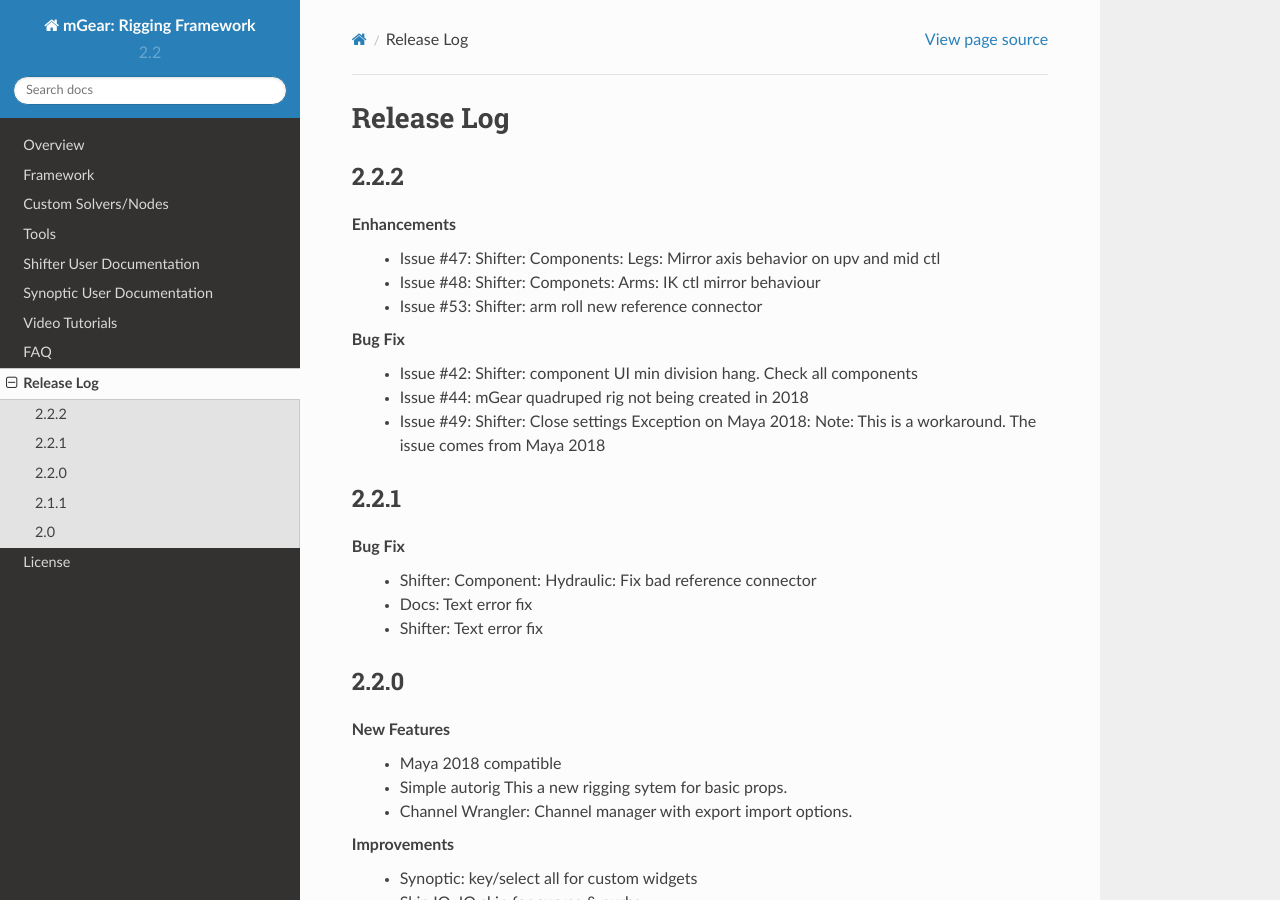
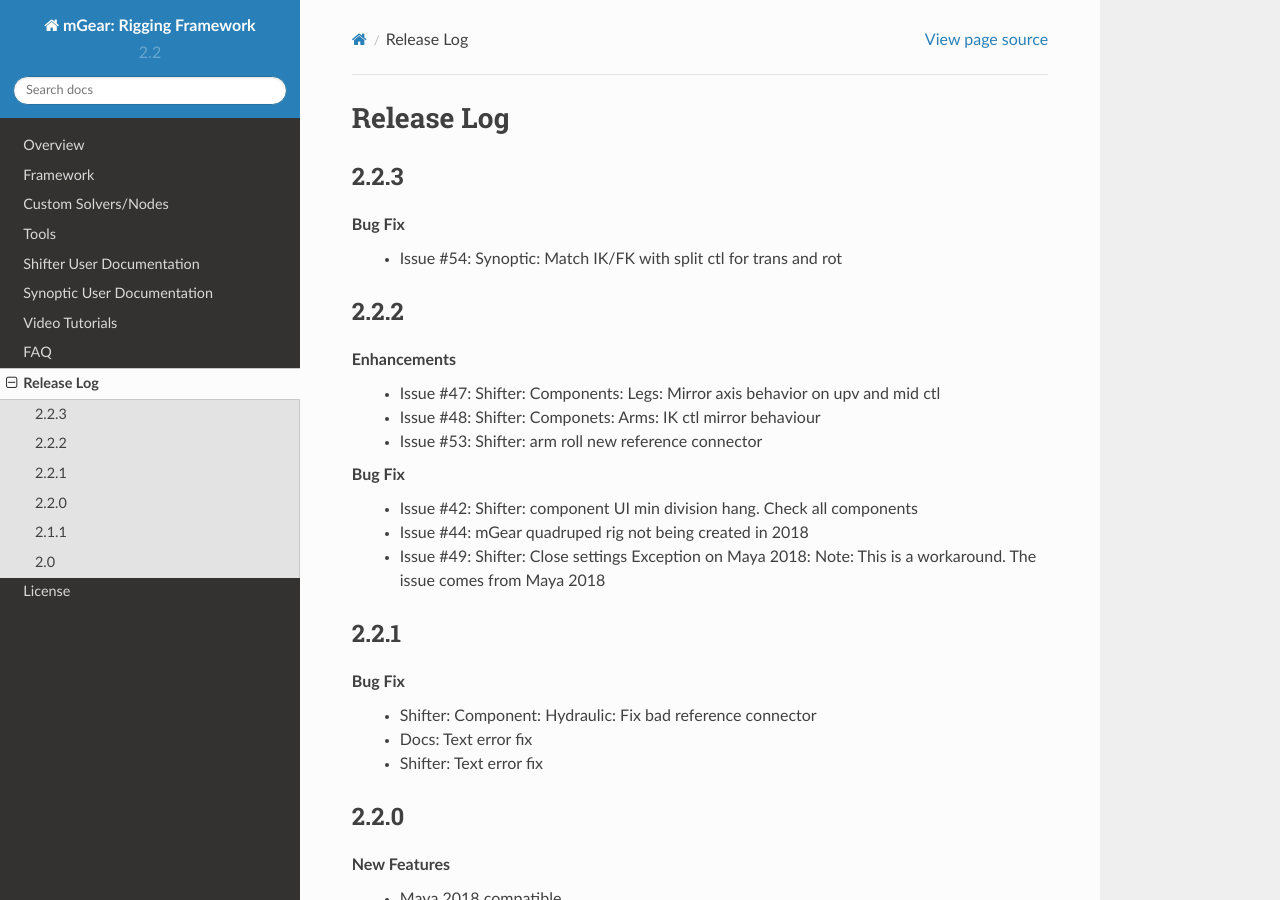
Before and after one commit to mgear-dev/mgear_dist, a Sphinx documentation site: the page built from docs/source/releaseLog.rst, in a window 1280 px wide and 900 px high. Built offline with Sphinx 7.4.7 and the Read the Docs theme 2.0.0, drawn with Linux system fonts in a browser that asks for light colours.

Commit message:
Docs: update release log

```diff
--- a/docs/source/overview.rst
+++ b/docs/source/overview.rst
@@ -9,14 +9,15 @@ Originally mGear was design and develope by `Jeremie Passerin <http://www.jeremi
 
 																			**Jeremie Passerin**
 
+`Join the mGear Google user group <https://groups.google.com/forum/#!forum/mgearusergroup/>`_
+
 Contributors (in alphabetical order):
 	- `Akagi-san <https://github.com/akiwoRM/>`_
 	- `Gaetan Guidet <https://github.com/gatgui/>`_
 	- `Lior Ben Horin <https://github.com/liorbenhorin/>`_
+	- `Marcus Ottosson <https://github.com/mottosso>`_
 	- `Matsumoto-san <https://github.com/yamahigashi>`_
 	- `Miles Cheng <https://github.com/milesckt/>`_
-
-`Join the mGear Google user group <https://groups.google.com/forum/#!forum/mgearusergroup/>`_
 
 .. figure:: images/studioAKA_mGear_A.jpg
     :width: 800px
--- a/docs/source/releaseLog.rst
+++ b/docs/source/releaseLog.rst
@@ -1,5 +1,10 @@
 Release Log
 ===========
+2.2.3
+-----
+**Bug Fix**
+	* Issue #54: Synoptic: Match IK/FK with split ctl for trans and rot
+
 2.2.2
 -----
 **Enhancements**
```
